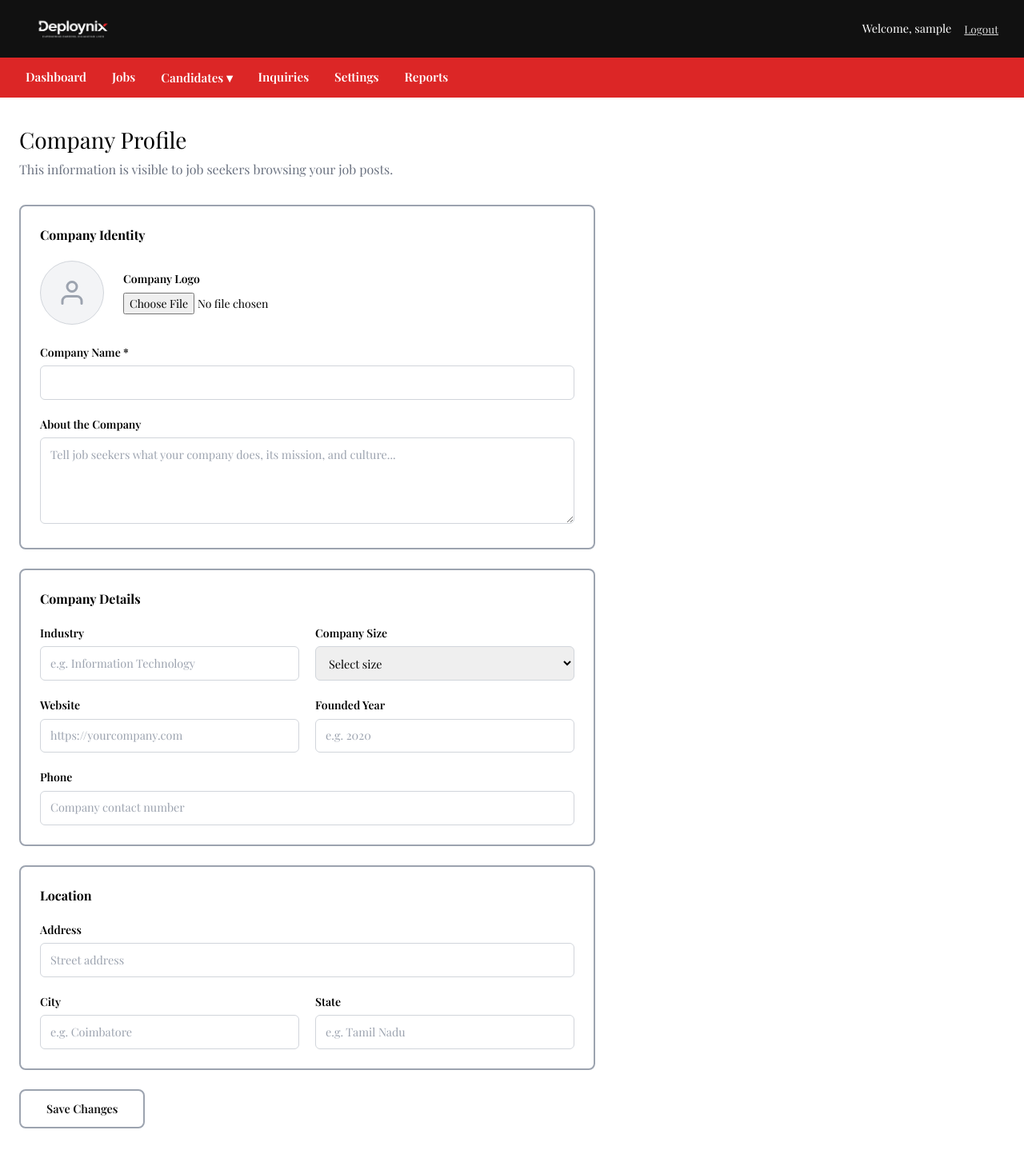
After one commit to Devisanjai/job-portal-, a Django app: page /company-profile/ in a window 1280 px wide. The commit adds this page. Shown: the whole page at 80% size. Run offline with Django 5.2, Linux system fonts and the light colour scheme; the visitor is signed in with stand-in values (Sample User, id 1); data comes from the database, SQL or seed files in the repository; some libraries are stand-ins or nearby versions.

Commit message:
Added internships page, expanded company profile, made dashboard candidates clickable, removed subscription gating

```diff
--- /dev/null
+++ b/core/templates/core/company_profile.html
@@ -0,0 +1,115 @@
+{% extends 'core/dashboard_base.html' %}
+{% block title %}Company Profile - Deploynix{% endblock %}
+{% block content %}
+<div class="dashboard-wrap">
+    <h2 style="font-size:1.75rem; margin-bottom:0.25rem;">Company Profile</h2>
+    <p style="color:#6b7280; margin-bottom:2rem;">This information is visible to job seekers browsing your job posts.</p>
+
+    <form method="post" enctype="multipart/form-data" style="max-width:720px;">
+        {% csrf_token %}
+
+        <!-- Logo + basic identity -->
+        <div class="dashboard-panel" style="margin-bottom:1.5rem;">
+            <h3 style="margin-bottom:1.25rem;">Company Identity</h3>
+
+            <div style="display:flex; align-items:center; gap:1.5rem; margin-bottom:1.5rem;">
+                <div style="width:80px; height:80px; border-radius:50%; background:#f3f4f6; border:1px solid #d1d5db; display:flex; align-items:center; justify-content:center; overflow:hidden; flex-shrink:0;">
+                    {% if profile.logo %}
+                        <img src="{{ profile.logo.url }}" alt="Company logo" style="width:100%; height:100%; object-fit:cover;">
+                    {% else %}
+                        <svg width="36" height="36" viewBox="0 0 24 24" fill="none" stroke="#9ca3af" stroke-width="2" stroke-linecap="round" stroke-linejoin="round">
+                            <path d="M20 21v-2a4 4 0 0 0-4-4H8a4 4 0 0 0-4 4v2"></path>
+                            <circle cx="12" cy="7" r="4"></circle>
+                        </svg>
+                    {% endif %}
+                </div>
+                <div style="flex:1;">
+                    <label style="display:block; font-size:0.875rem; font-weight:600; margin-bottom:0.4rem;">Company Logo</label>
+                    <input type="file" name="logo" accept="image/*" style="font-size:0.875rem;">
+                </div>
+            </div>
+
+            <div style="margin-bottom:1.25rem;">
+                <label style="display:block; font-size:0.875rem; font-weight:600; margin-bottom:0.4rem;">Company Name *</label>
+                <input type="text" name="company_name" value="{{ profile.company_name }}" required
+                    style="width:100%; padding:0.6rem 0.75rem; border:1px solid #d1d5db; border-radius:6px; font-size:0.9rem;">
+            </div>
+
+            <div>
+                <label style="display:block; font-size:0.875rem; font-weight:600; margin-bottom:0.4rem;">About the Company</label>
+                <textarea name="about" rows="4" placeholder="Tell job seekers what your company does, its mission, and culture..."
+                    style="width:100%; padding:0.6rem 0.75rem; border:1px solid #d1d5db; border-radius:6px; font-size:0.9rem; resize:vertical;">{{ profile.about }}</textarea>
+            </div>
+        </div>
+
+        <!-- Company details -->
+        <div class="dashboard-panel" style="margin-bottom:1.5rem;">
+            <h3 style="margin-bottom:1.25rem;">Company Details</h3>
+
+            <div style="display:grid; grid-template-columns:1fr 1fr; gap:1.25rem; margin-bottom:1.25rem;">
+                <div>
+                    <label style="display:block; font-size:0.875rem; font-weight:600; margin-bottom:0.4rem;">Industry</label>
+                    <input type="text" name="industry" value="{{ profile.industry }}" placeholder="e.g. Information Technology"
+                        style="width:100%; padding:0.6rem 0.75rem; border:1px solid #d1d5db; border-radius:6px; font-size:0.9rem;">
+                </div>
+                <div>
+                    <label style="display:block; font-size:0.875rem; font-weight:600; margin-bottom:0.4rem;">Company Size</label>
+                    <select name="company_size" style="width:100%; padding:0.6rem 0.75rem; border:1px solid #d1d5db; border-radius:6px; font-size:0.9rem;">
+                        <option value="">Select size</option>
+                        <option value="1-10" {% if profile.company_size == '1-10' %}selected{% endif %}>1-10 employees</option>
+                        <option value="11-50" {% if profile.company_size == '11-50' %}selected{% endif %}>11-50 employees</option>
+                        <option value="51-200" {% if profile.company_size == '51-200' %}selected{% endif %}>51-200 employees</option>
+                        <option value="201-500" {% if profile.company_size == '201-500' %}selected{% endif %}>201-500 employees</option>
+                        <option value="500+" {% if profile.company_size == '500+' %}selected{% endif %}>500+ employees</option>
+                    </select>
+                </div>
+            </div>
+
+            <div style="display:grid; grid-template-columns:1fr 1fr; gap:1.25rem; margin-bottom:1.25rem;">
+                <div>
+                    <label style="display:block; font-size:0.875rem; font-weight:600; margin-bottom:0.4rem;">Website</label>
+                    <input type="url" name="website" value="{{ profile.website }}" placeholder="https://yourcompany.com"
+                        style="width:100%; padding:0.6rem 0.75rem; border:1px solid #d1d5db; border-radius:6px; font-size:0.9rem;">
+                </div>
+                <div>
+                    <label style="display:block; font-size:0.875rem; font-weight:600; margin-bottom:0.4rem;">Founded Year</label>
+                    <input type="number" name="founded_year" value="{{ profile.founded_year|default_if_none:'' }}" placeholder="e.g. 2020" min="1900" max="2026"
+                        style="width:100%; padding:0.6rem 0.75rem; border:1px solid #d1d5db; border-radius:6px; font-size:0.9rem;">
+                </div>
+            </div>
+
+            <div>
+                <label style="display:block; font-size:0.875rem; font-weight:600; margin-bottom:0.4rem;">Phone</label>
+                <input type="text" name="phone" value="{{ profile.phone }}" placeholder="Company contact number"
+                    style="width:100%; padding:0.6rem 0.75rem; border:1px solid #d1d5db; border-radius:6px; font-size:0.9rem;">
+            </div>
+        </div>
+
+        <!-- Location -->
+        <div class="dashboard-panel" style="margin-bottom:1.5rem;">
+            <h3 style="margin-bottom:1.25rem;">Location</h3>
+
+            <div style="margin-bottom:1.25rem;">
+                <label style="display:block; font-size:0.875rem; font-weight:600; margin-bottom:0.4rem;">Address</label>
+                <input type="text" name="address" value="{{ profile.address }}" placeholder="Street address"
+                    style="width:100%; padding:0.6rem 0.75rem; border:1px solid #d1d5db; border-radius:6px; font-size:0.9rem;">
+            </div>
+
+            <div style="display:grid; grid-template-columns:1fr 1fr; gap:1.25rem;">
+                <div>
+                    <label style="display:block; font-size:0.875rem; font-weight:600; margin-bottom:0.4rem;">City</label>
+                    <input type="text" name="city" value="{{ profile.city }}" placeholder="e.g. Coimbatore"
+                        style="width:100%; padding:0.6rem 0.75rem; border:1px solid #d1d5db; border-radius:6px; font-size:0.9rem;">
+                </div>
+                <div>
+                    <label style="display:block; font-size:0.875rem; font-weight:600; margin-bottom:0.4rem;">State</label>
+                    <input type="text" name="state" value="{{ profile.state }}" placeholder="e.g. Tamil Nadu"
+                        style="width:100%; padding:0.6rem 0.75rem; border:1px solid #d1d5db; border-radius:6px; font-size:0.9rem;">
+                </div>
+            </div>
+        </div>
+
+        <button type="submit" class="dashboard-action-btn" style="width:auto; padding:0.75rem 2rem;">Save Changes</button>
+    </form>
+</div>
+{% endblock %}
--- a/core/templates/core/dashboard_base.html
+++ b/core/templates/core/dashboard_base.html
@@ -17,7 +17,7 @@
             <img src="{% static 'core/assets/logo.png' %}" alt="Deploynix Logo" class="h-10">
         </a>
         <span style="display: flex; align-items: center; gap: 1rem;">
-            Welcome, {{ request.user.username }}
+            Welcome, {{ request.user.profile.company_name|default:request.user.username }}
             <a href="{% url 'logout' %}" style="font-size: 0.85rem; color: inherit; text-decoration: underline; opacity: 0.85;">Logout</a>
         </span>
     </div>
@@ -35,7 +35,6 @@
             </div>
         </div>
         <a href="{% url 'inquiries' %}">Inquiries</a>
-        <a href="{% url 'subscription_plans' %}">Plans</a>
         <a href="#">Settings</a>
         <a href="#">Reports</a>
     </div>
--- a/core/templates/core/employer_login.html
+++ b/core/templates/core/employer_login.html
@@ -37,6 +37,11 @@
         {% csrf_token %}
 
         <div class="mb-4">
+            <label class="block text-sm font-medium mb-1">Company Name</label>
+            {{ form.company_name }}
+        </div>
+
+        <div class="mb-4">
             <label class="block text-sm font-medium mb-1">Company Email</label>
             {{ form.email }}
         </div>
--- a/core/templates/core/navbar.html
+++ b/core/templates/core/navbar.html
@@ -20,7 +20,7 @@
     </div>
 
     <div class="nav-dropdown">
-        <a href="#" class="hover:text-red-400">Internships</a>
+        <a href="{% url 'internships' %}" class="hover:text-red-400">Internships</a>
         <div class="nav-dropdown-menu">
             <a href="#" class="nav-dropdown-item">Part-time</a>
             <a href="#" class="nav-dropdown-item">Full-time</a>
--- a/core/templates/core/subscription_plans.html
+++ b/core/templates/core/subscription_plans.html
@@ -13,6 +13,7 @@
             · {{ current_sub.resumes_viewed_count }}/{{ current_sub.plan.resume_view_limit }} resume views used
         </p>
     </div>
+
     {% endif %}
 
     <div class="grid grid-cols-1 md:grid-cols-3 gap-6">
--- a/core/urls.py
+++ b/core/urls.py
@@ -31,4 +31,7 @@ urlpatterns = [
     path('candidates/<int:application_id>/unlock/', views.unlock_resume, name='unlock_resume'),
     path('logout/', views.logout_view, name='logout'),
     path('job/<int:job_id>/delete/', views.delete_job, name='delete_job'),
+    path('company-profile/', views.company_profile, name='company_profile'),
+    path('candidate/<int:application_id>/', views.candidate_detail, name='candidate_detail'),
+    path('internships/', views.internships, name='internships'),
 ]
--- a/core/views.py
+++ b/core/views.py
@@ -8,6 +8,7 @@ from django.db.models import Q
 from django.urls import reverse
 from django.utils import timezone
 from datetime import timedelta
+from django.core.paginator import Paginator
 
 import razorpay
 import json
@@ -18,7 +19,7 @@ from django.views.decorators.http import require_POST
 
 from .models import (
     Job, JobApplication, Inquiry, Interview,
-    JobSeekerProfile, SubscriptionPlan, EmployerSubscription, ResumeUnlock,
+    JobSeekerProfile, SubscriptionPlan, EmployerSubscription, ResumeUnlock, Profile,
 )
 from .forms import (
     SignUpForm, EmployerLoginForm, JobSeekerLoginForm, JobPostForm,
@@ -127,6 +128,7 @@ def employer_login(request):
         if form.is_valid():
             email = form.cleaned_data['email']
             password = form.cleaned_data['password']
+            company_name = form.cleaned_data['company_name']
             try:
                 user_obj = User.objects.get(email=email)
                 username = user_obj.username
@@ -137,6 +139,15 @@ def employer_login(request):
             user = authenticate(request, username=username, password=password)
             if user is not None:
                 login(request, user)
+
+                profile, created = Profile.objects.get_or_create(
+                    user=user,
+                    defaults={'is_employer': True, 'company_name': company_name}
+                )
+                if not created and company_name:
+                    profile.company_name = company_name
+                    profile.save()
+
                 return redirect('employer_dashboard')
             else:
                 messages.error(request, 'Incorrect password.')
@@ -149,27 +160,57 @@ def employer_login(request):
         form = EmployerLoginForm()
 
     return render(request, 'core/employer_login.html', {'form': form})
-
-
-@login_required(login_url='employer_login')
 def employer_dashboard(request):
     jobs = Job.objects.filter(posted_by=request.user)
-    applications = JobApplication.objects.filter(job__posted_by=request.user)
+    applications = JobApplication.objects.filter(job__posted_by=request.user).order_by('-applied_at')
     interviews = Interview.objects.filter(application__job__posted_by=request.user).order_by('scheduled_at')
     upcoming_interviews = interviews.filter(status='scheduled')[:5]
 
+    # Paginate recent candidates (5 per page)
+    paginator = Paginator(applications, 5)
+    page_number = request.GET.get('page', 1)
+    recent_candidates = paginator.get_page(page_number)
+
     context = {
-        'current_openings': jobs.count(),
-        'candidates_total': applications.count(),
-        'candidates_pending': applications.filter(status='applied').count(),
+        'jobs_posted_count': jobs.count(),
+        'applicants_total': applications.count(),
+        'applicants_pending': applications.filter(status='applied').count(),
         'interview_list': interviews.count(),
         'inquiries_total': 93,
         'inquiries_unread': 93,
         'upcoming_interviews': upcoming_interviews,
-        'recent_activity': applications.order_by('-applied_at')[:5],
-        'subscription': getattr(request.user, 'subscription', None),
+        'recent_candidates': recent_candidates,
     }
     return render(request, 'core/employer_dashboard.html', context)
+
+@login_required(login_url='employer_login')
+def company_profile(request):
+    profile, created = Profile.objects.get_or_create(
+        user=request.user,
+        defaults={'is_employer': True}
+    )
+
+    if request.method == 'POST':
+        profile.company_name = request.POST.get('company_name', '')
+        profile.phone = request.POST.get('phone', '')
+        profile.about = request.POST.get('about', '')
+        profile.industry = request.POST.get('industry', '')
+        profile.website = request.POST.get('website', '')
+        profile.company_size = request.POST.get('company_size', '')
+        founded_year = request.POST.get('founded_year', '')
+        profile.founded_year = founded_year if founded_year else None
+        profile.address = request.POST.get('address', '')
+        profile.city = request.POST.get('city', '')
+        profile.state = request.POST.get('state', '')
+
+        if request.FILES.get('logo'):
+            profile.logo = request.FILES['logo']
+
+        profile.save()
+        messages.success(request, 'Company profile updated.')
+        return redirect('company_profile')
+
+    return render(request, 'core/company_profile.html', {'profile': profile})
 
 
 def job_seeker_options(request):
@@ -202,16 +243,16 @@ def job_seeker_login(request):
 
 @login_required(login_url='employer_login')
 def post_job(request):
-    subscription = getattr(request.user, 'subscription', None)
+    if settings.SUBSCRIPTION_ENABLED:
+        subscription = getattr(request.user, 'subscription', None)
 
-    if not subscription or not subscription.can_post_job():
-        # Clear previous messages before adding a fresh warning
-        storage = get_messages(request)
-        for _ in storage:
-            pass
+        if not subscription or not subscription.can_post_job():
+            storage = get_messages(request)
+            for _ in storage:
+                pass
 
-        messages.warning(request, "You've reached your job posting limit for this plan. Upgrade to post more jobs.")
-        return redirect('subscription_plans')
+            messages.warning(request, "You've reached your job posting limit for this plan. Upgrade to post more jobs.")
+            return redirect('subscription_plans')
 
     if request.method == 'POST':
         form = JobPostForm(request.POST)
@@ -366,14 +407,17 @@ def unlock_resume(request, application_id):
     if already_unlocked:
         return redirect(request.META.get('HTTP_REFERER', 'manage_candidates'))
 
-    subscription = getattr(request.user, 'subscription', None)
-    if not subscription or not subscription.can_view_resume():
-        messages.warning(request, "You've hit your resume view limit. Upgrade your plan to view more candidates.")
-        return redirect('subscription_plans')
+    if settings.SUBSCRIPTION_ENABLED:
+        subscription = getattr(request.user, 'subscription', None)
+        if not subscription or not subscription.can_view_resume():
+            messages.warning(request, "You've hit your resume view limit. Upgrade your plan to view more candidates.")
+            return redirect('subscription_plans')
 
     ResumeUnlock.objects.create(employer=request.user, application=application)
-    subscription.resumes_viewed_count += 1
-    subscription.save()
+
+    if settings.SUBSCRIPTION_ENABLED:
+        subscription.resumes_viewed_count += 1
+        subscription.save()
 
     return redirect(request.META.get('HTTP_REFERER', 'manage_candidates'))
 
@@ -562,3 +606,30 @@ def delete_job(request, job_id):
     job.delete()
     messages.success(request, 'Job posting removed.')
     return redirect('jobs_list')
+
+@login_required(login_url='employer_login')
+def candidate_detail(request, application_id):
+    application = JobApplication.objects.get(id=application_id)
+
+    if application.job.posted_by != request.user:
+        messages.error(request, 'You are not authorized to view that.')
+        return redirect('employer_dashboard')
+
+    return render(request, 'core/candidate_detail.html', {'application': application})
+
+def internships(request):
+    query = request.GET.get('q', '').strip()
+    location = request.GET.get('location', '').strip()
+
+    jobs = Job.objects.filter(job_type='internship').order_by('-posted_at')
+
+    if query:
+        jobs = jobs.filter(Q(job_title__icontains=query) | Q(skills_required__icontains=query))
+    if location:
+        jobs = jobs.filter(location__icontains=location)
+
+    return render(request, 'core/internships.html', {
+        'jobs': jobs,
+        'query': query,
+        'location': location,
+    })
--- a/deploynix/settings.py
+++ b/deploynix/settings.py
@@ -127,3 +127,4 @@ MEDIA_ROOT = BASE_DIR / 'media'
 
 RAZORPAY_KEY_ID = "your_test_key_id"       # from Razorpay dashboard (test mode)
 RAZORPAY_KEY_SECRET = "your_test_key_secret"
+SUBSCRIPTION_ENABLED = False
```
Also changed, not shown: core/forms.py (+11 -2 lines), core/models.py (+17 -0 lines), core/templates/core/candidate_detail.html (added, +28 -0 lines), core/templates/core/candidates_list.html (+0 -26 lines), core/templates/core/employer_dashboard.html (+36 -40 lines), core/templates/core/internships.html (added, +65 -0 lines), core/migrations/0013_profile_about_profile_address_profile_city_and_more.py (added).
